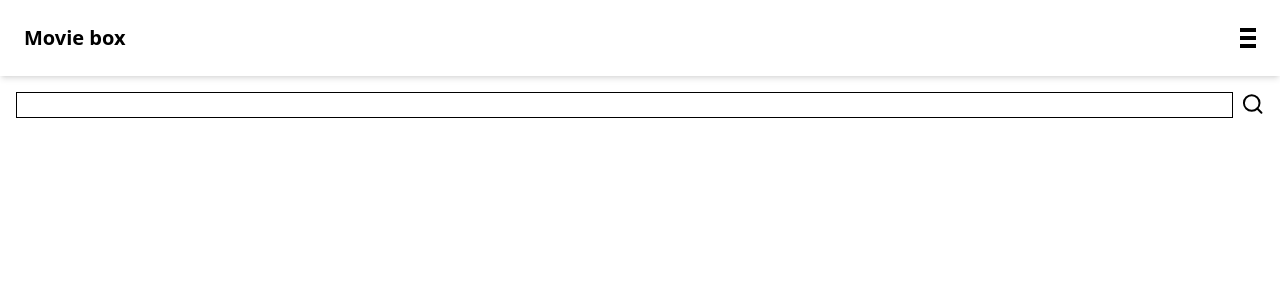
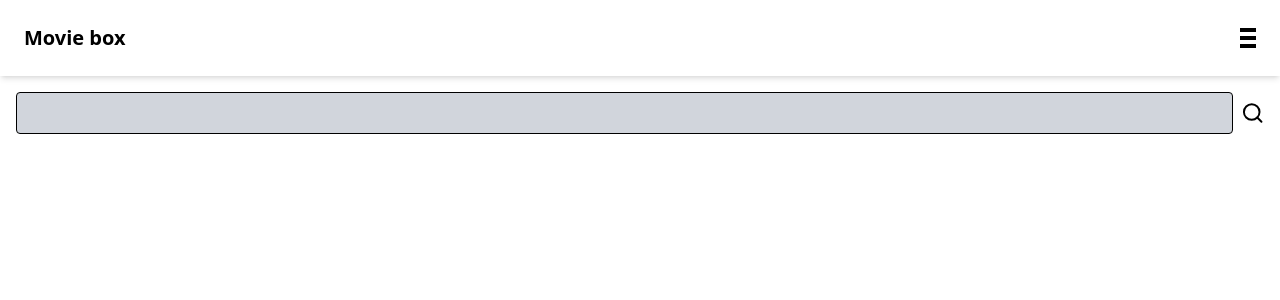
Before and after one commit to oyelowodavid20-art/mymovieapp, a React (Vite) app: page / in a window 1280 px wide. Shown: the top 300 px of the page. Built offline with nearby package versions, Linux system fonts and the light colour scheme.

Commit message:
styled search bar componet

```diff
--- a/src/componet/Searchbar.jsx
+++ b/src/componet/Searchbar.jsx
@@ -1,8 +1,8 @@
 import { Search } from "lucide-react";
 export default function Searchbar() {
   return (
-    <div className="flex p-4 gap-2 ">
-        <input type="text" className="w-full border"/>
+    <div className="flex p-4 gap-2  items-center ">
+        <input type="text" className="w-full border p-2 rounded bg-gray-300 outline-none"/>
         <Search />
     </div>
   );
```
